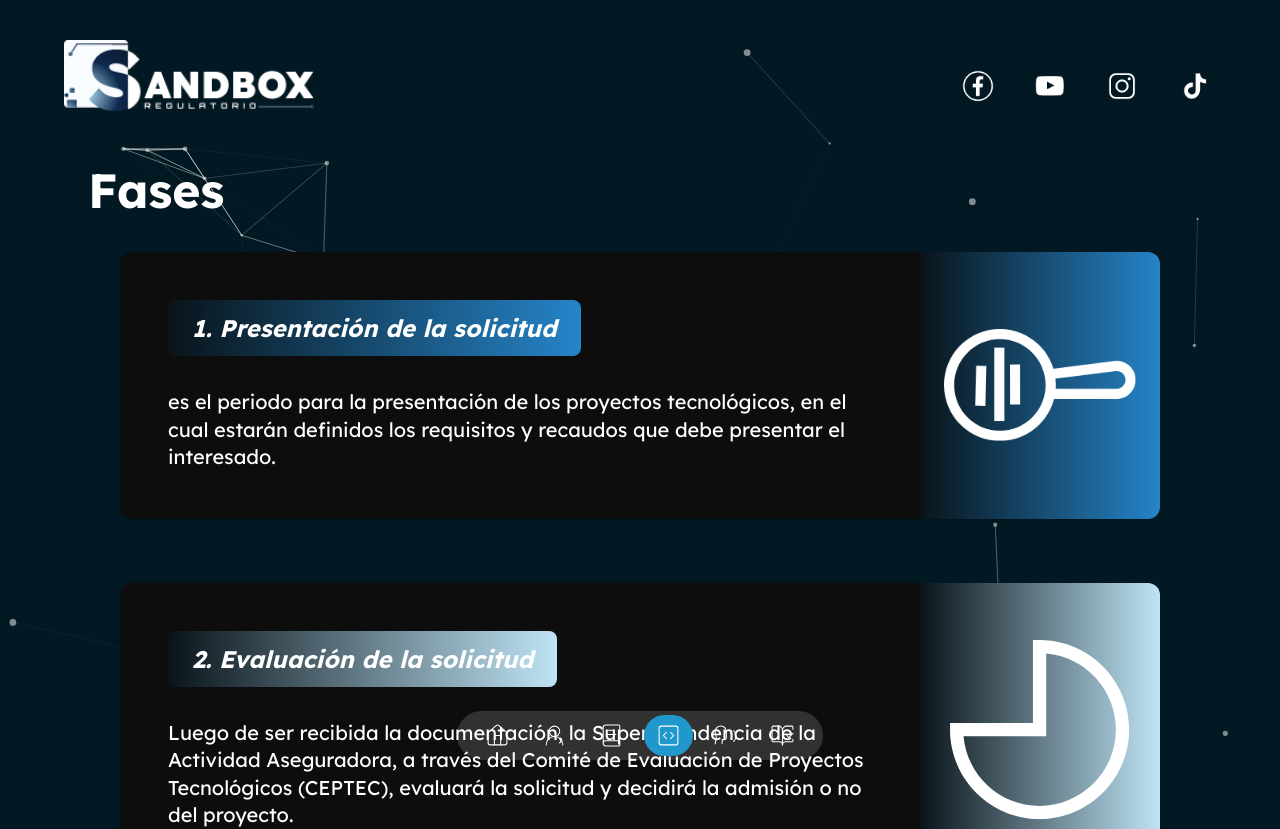
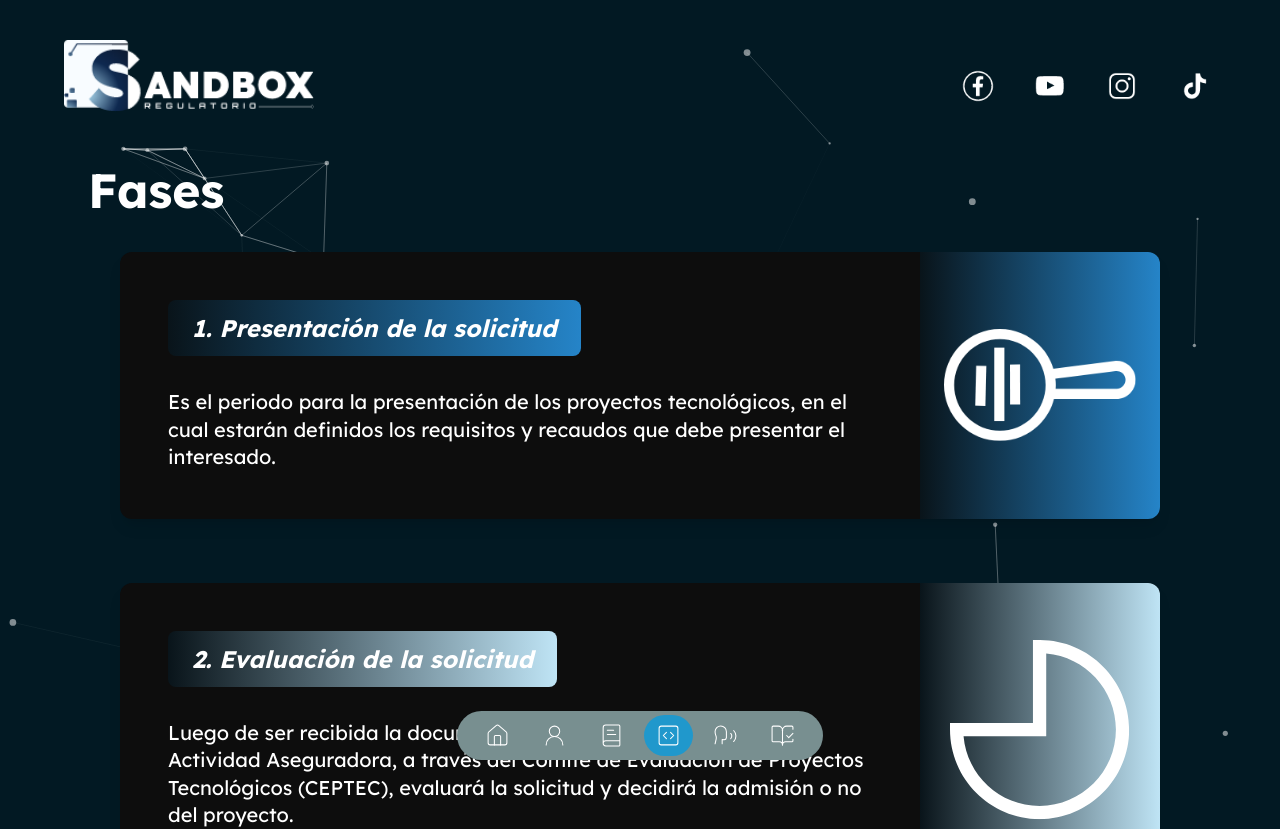
Before and after one commit to aguilerasoft/sandbox, a Next.js app: page /fases in a window 1280 px wide. Shown: the top 829 px of the page. Built offline with nearby package versions, Linux system fonts and the light colour scheme.

Commit message:
Correciones en el color y una letra en fases

```diff
--- a/src/app/fases/page.tsx
+++ b/src/app/fases/page.tsx
@@ -24,7 +24,7 @@ const Fases = () => {
           title="1. Presentación de la solicitud"
           gradientFrom="#09141a"
           gradientTo="#2584C8"
-          content="es el periodo para la presentación de los proyectos tecnológicos, en el cual estarán definidos los requisitos y recaudos que debe presentar el interesado."
+          content="Es el periodo para la presentación de los proyectos tecnológicos, en el cual estarán definidos los requisitos y recaudos que debe presentar el interesado."
         />
 
          <FasesComponente
--- a/src/components/navbar.tsx
+++ b/src/components/navbar.tsx
@@ -21,7 +21,7 @@ const Navbar = () => {
     return (
         <MotionTransition position="right" className="fixed z-40 flex flex-col items-center justify-center w-full mt-auto h-max bottom-10">
             <nav>
-                <div className="flex items-center justify-center gap-2 px-4 py-1 rounded-full bg-white/15 background-blur-sm relative">
+                <div className="flex items-center justify-center gap-2 px-4 py-1 rounded-full bg-[#788f90] background-blur-sm relative">
                     {itemsNavbar.map((item) => (
                         <div
                             key={item.id}
```
